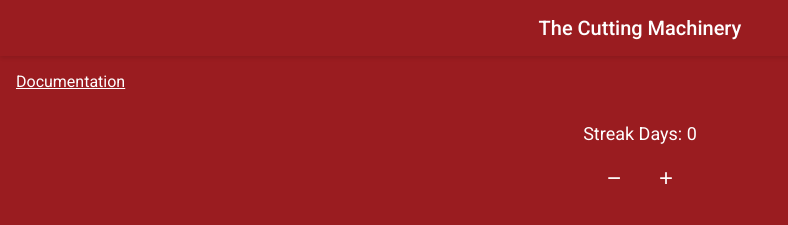
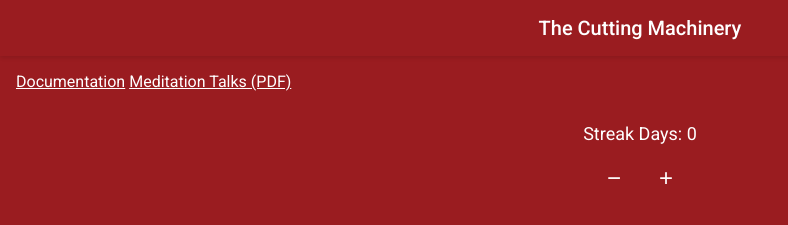
Before and after one commit to sighmoan1/cuttingmachineryPWA, a website: page index.html in a window 1280 px wide. Shown: the top 225 px of the page, without its empty margins (0-788 px from the left). Drawn offline with Linux system fonts and the light colour scheme.

Commit message:
Update index.html

```diff
--- a/index.html
+++ b/index.html
@@ -38,6 +38,9 @@
       <a href="https://thecuttingmachinery.netlify.app/" style="color: white"
         >Documentation</a
       >
+      <a href="/assets/MeditationTalks.pdf" style="color: white" target="_blank" rel="noopener">
+  Meditation Talks (PDF)
+</a>
       <div id="stats-container">
         <div id="streak-counter">
           Streak Days: <span id="streak-days">0</span>
```
